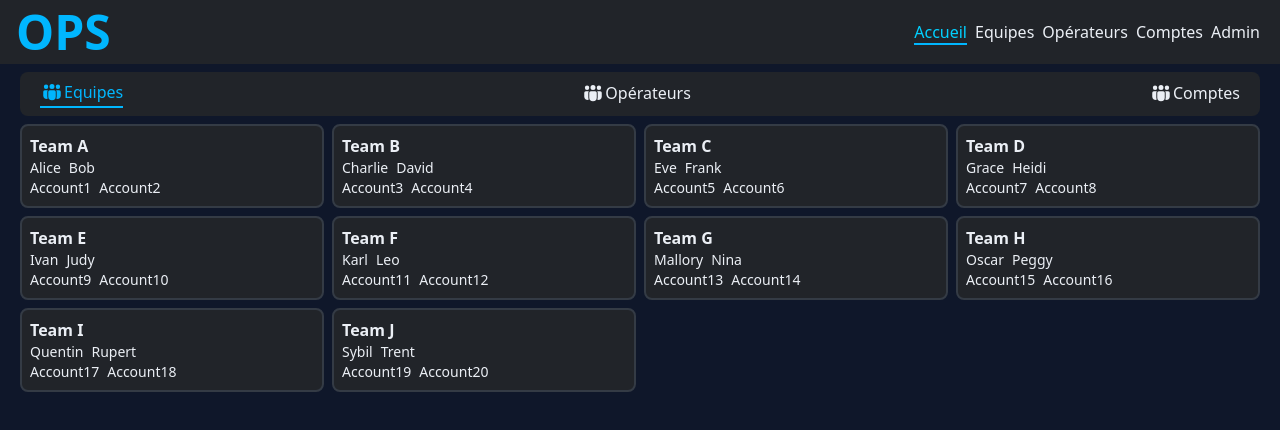
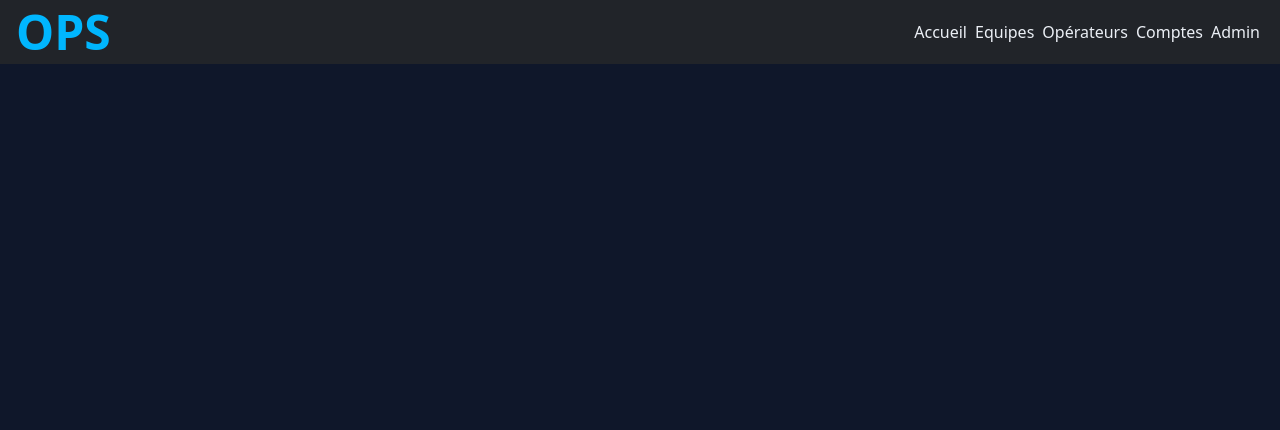
Before and after one commit to wallcreation/OPS-Front, a Vue app: page /admin in a window 1280 px wide. Shown: the top 430 px of the page. Built offline with nearby package versions, Linux system fonts and the light colour scheme.

Commit message:
refactor: remove AdminDashboard component; update routing and add TeamInfo view; enhance TeamCard functionality

```diff
--- a/src/components/AdminDashboard.vue
+++ /dev/null
@@ -1,84 +0,0 @@
-<script setup>
-import TeamCard from './TeamCard.vue'
-import OperatorCard from './OperatorCard.vue'
-import AccountCard from './AccountCard.vue'
-import { ref } from 'vue'
-const teams = ref([
-  { id: 1, name: 'Team A', operators: ['Alice', 'Bob'], accounts: ['Account1', 'Account2'] },
-  { id: 2, name: 'Team B', operators: ['Charlie', 'David'], accounts: ['Account3', 'Account4'] },
-  { id: 3, name: 'Team C', operators: ['Eve', 'Frank'], accounts: ['Account5', 'Account6'] },
-  { id: 4, name: 'Team D', operators: ['Grace', 'Heidi'], accounts: ['Account7', 'Account8'] },
-  { id: 5, name: 'Team E', operators: ['Ivan', 'Judy'], accounts: ['Account9', 'Account10'] },
-  { id: 6, name: 'Team F', operators: ['Karl', 'Leo'], accounts: ['Account11', 'Account12'] },
-  { id: 7, name: 'Team G', operators: ['Mallory', 'Nina'], accounts: ['Account13', 'Account14'] },
-  { id: 8, name: 'Team H', operators: ['Oscar', 'Peggy'], accounts: ['Account15', 'Account16'] },
-  { id: 9, name: 'Team I', operators: ['Quentin', 'Rupert'], accounts: ['Account17', 'Account18'] },
-  { id: 10, name: 'Team J', operators: ['Sybil', 'Trent'], accounts: ['Account19', 'Account20'] },
-])
-const operators = ref([
-  { id: 1, fname: 'Alice', lname: 'Smith', team: 'Team A', workat: 'day' },
-  { id: 2, fname: 'Bob', lname: 'Johnson', team: 'Team A', workat: 'night' },
-  { id: 3, fname: 'Charlie', lname: 'Brown', team: 'Team B', workat: 'day' },
-  { id: 4, fname: 'David', lname: 'Williams', team: 'Team B', workat: 'night' },
-  { id: 5, fname: 'Eve', lname: 'Jones', team: 'Team C', workat: 'day' },
-  { id: 6, fname: 'Frank', lname: 'Garcia', team: 'Team C', workat: 'night' },
-  { id: 7, fname: 'Grace', lname: 'Martinez', team: 'Team D', workat: 'day' },
-  { id: 8, fname: 'Heidi', lname: 'Hernandez', team: 'Team D', workat: 'night' },
-  { id: 9, fname: 'Ivan', lname: 'Lopez', team: 'Team E', workat: 'day' },
-  { id: 10, fname: 'Judy', lname: 'Gonzalez', team: 'Team E', workat: 'night' },
-])
-const accounts = ref([
-  { id: 1, name: 'Account1', team: 'Team A' },
-  { id: 2, name: 'Account2', team: 'Team A' },
-  { id: 3, name: 'Account3', team: 'Team B' },
-  { id: 4, name: 'Account4', team: 'Team B' },
-  { id: 5, name: 'Account5', team: 'Team C' },
-  { id: 6, name: 'Account6', team: 'Team C' },
-  { id: 7, name: 'Account7', team: 'Team D' },
-  { id: 8, name: 'Account8', team: 'Team D' },
-  { id: 9, name: 'Account9', team: 'Team E' },
-  { id: 10, name: 'Account10', team: 'Team E' },
-])
-</script>
-<template>
-  <div class="p-1 flex flex-col">
-    <!-- Zone TeamCard (en haut) -->
-    <div class="w-full min-h-[6rem] flex overflow-x-auto">
-      <TeamCard
-        v-for="team in teams"
-        :key="team.id"
-        :id="team.id"
-        :name="team.name"
-        :operators="team.operators"
-        :accounts="team.accounts"
-        class="m-1 rounded-lg"
-      />
-    </div>
-
-    <!-- Zone OperatorCard (en bas) -->
-    <div class="w-full flex-grow flex gap-1 mt-1 overflow-hidden">
-      <div class="w-1/2 overflow-y-auto">
-        <OperatorCard
-          v-for="operator in operators"
-          :key="operator.id"
-          :id="operator.id"
-          :fname="operator.fname"
-          :lname="operator.lname"
-          :team="operator.team"
-          :workat="operator.workat"
-          class="m-1 rounded-lg"
-        />
-      </div>
-      <div class="h-full w-1/2 overflow-y-auto">
-        <AccountCard
-          v-for="account in accounts"
-          :key="account.id"
-          :id="account.id"
-          :name="account.name"
-          :team="account.team"
-          class="m-1 rounded-lg"
-        />
-      </div>
-    </div>
-  </div>
-</template>
--- a/src/components/TeamCard.vue
+++ b/src/components/TeamCard.vue
@@ -1,5 +1,5 @@
 <script setup>
-import { useRouter } from 'vue-router';
+import { useRouter } from 'vue-router'
 const props = defineProps({
   id: {
     type: Number,
@@ -20,11 +20,14 @@ const props = defineProps({
 })
 const router = useRouter()
 const toteams = () => {
-  router.push({ name: "admin-teams", params: { id: props.id}})
+  router.push({ name: 'team-info', params: { id: props.id } })
 }
 </script>
 <template>
-  <div class="group bg-surface rounded-lg border-2 border-border hover:border-primary p-2">
+  <div
+    class="group bg-surface rounded-lg border-2 border-border hover:border-primary p-2"
+    @click="toteams"
+  >
     <div class="flex items-center justify-between">
       <h2 class="font-bold">{{ name }}</h2>
       <svg
--- a/src/components/admin/Header.vue
+++ b/src/components/admin/Header.vue
@@ -5,7 +5,7 @@ import { RouterLink } from 'vue-router'
   <h1 class="text-5xl font-bold text-primary">OPS</h1>
   <nav>
     <RouterLink
-      to="/admin/"
+      to="/admin/dashboard"
       class="mx-1 hover:border-b-2 hover:border-primary-light"
       active-class="text-primary-light border-b-2 border-primary"
     >
@@ -30,7 +30,7 @@ import { RouterLink } from 'vue-router'
       <span class="hidden md:inline">Accueil</span>
     </RouterLink>
     <RouterLink
-      to="/admin/teams"
+      to="/admin/teams/"
       class="mx-1 hover:border-b-2 hover:border-primary-light"
       active-class="text-primary-light border-b-2 border-primary"
     >
--- a/src/router/index.js
+++ b/src/router/index.js
@@ -4,6 +4,7 @@ import AdminLayout from '@/layouts/AdminLayout.vue'
 import OperatorLayout from '@/layouts/OperatorLayout.vue'
 // views
 import AdminDashboard from '@/views/AdminDashboard.vue'
+import TeamInfo from '@/views/TeamInfo.vue'
 import LoginView from '@/views/LoginView.vue'
 
 const router = createRouter({
@@ -23,9 +24,14 @@ const router = createRouter({
       component: AdminLayout,
       children: [
         {
-          path: '',
+          path: '/admin/dashboard',
           name: 'admin-dashboard',
           component: AdminDashboard,
+        },
+        {
+          path: '/admin/teams/:id',
+          name: 'team-info',
+          component: TeamInfo,
         },
       ],
     },
--- a/src/views/TeamInfo.vue
+++ b/src/views/TeamInfo.vue
@@ -1,2 +1,51 @@
-<script setup></script>
-<template></template>
+<script setup>
+import { onMounted, ref } from 'vue'
+import { useRoute } from 'vue-router'
+const route = useRoute()
+const teamid = route.params.id
+onMounted(async () => {
+  console.log('team id ', teamid)
+})
+const team = ref({
+  id: 1,
+  name: 'Team A',
+  operators: ['Alice', 'Bob'],
+  accounts: ['Account1', 'Account2'],
+})
+</script>
+<template>
+  <div class="w-full mt-2 grid gap-2 grid-cols-1 md:grid-cols-4 justify-between">
+    <div class="col-span-3">
+      <h1 class="text-5xl">{{ team.name }}</h1>
+      <button class="ml-2 flex items-center hover:border-b-1 hover:border-primary-light">
+        <span>
+          <svg xmlns="http://www.w3.org/2000/svg" width="20" height="20" viewBox="0 0 24 24">
+            <path
+              fill="currentColor"
+              d="M3 17.46v3.04c0 .28.22.5.5.5h3.04c.13 0 .26-.05.35-.15L17.81 9.94l-3.75-3.75L3.15 17.1q-.15.15-.15.36M20.71 7.04a.996.996 0 0 0 0-1.41l-2.34-2.34a.996.996 0 0 0-1.41 0l-1.83 1.83l3.75 3.75z"
+            />
+          </svg>
+        </span>
+        <span class="">Editer l'équipe</span>
+      </button>
+    </div>
+    <div class="ml-2 grid grid-cols-1 md:grid-cols-2 gap-2">
+      <div>
+        <h2 class="mb-1 font-bold">Operators</h2>
+        <ul class="flex gap-2">
+          <li v-for="operator in team.operators" :key="operator" class="mb-2 text-sm">
+            {{ operator }}
+          </li>
+        </ul>
+      </div>
+      <div>
+        <h2 class="mb-1 font-bold">Accounts</h2>
+        <ul class="flex gap-2">
+          <li v-for="account in team.accounts" :key="account" class="mb-2 text-sm">
+            {{ account }}
+          </li>
+        </ul>
+      </div>
+    </div>
+  </div>
+</template>
--- a/vite.config.js
+++ b/vite.config.js
@@ -13,7 +13,7 @@ export default defineConfig({
       '@': fileURLToPath(new URL('./src', import.meta.url)),
     },
   },
-  server: {
-    host: true
-  }
+  // server: {
+  //   host: true
+  // }
 })
```
